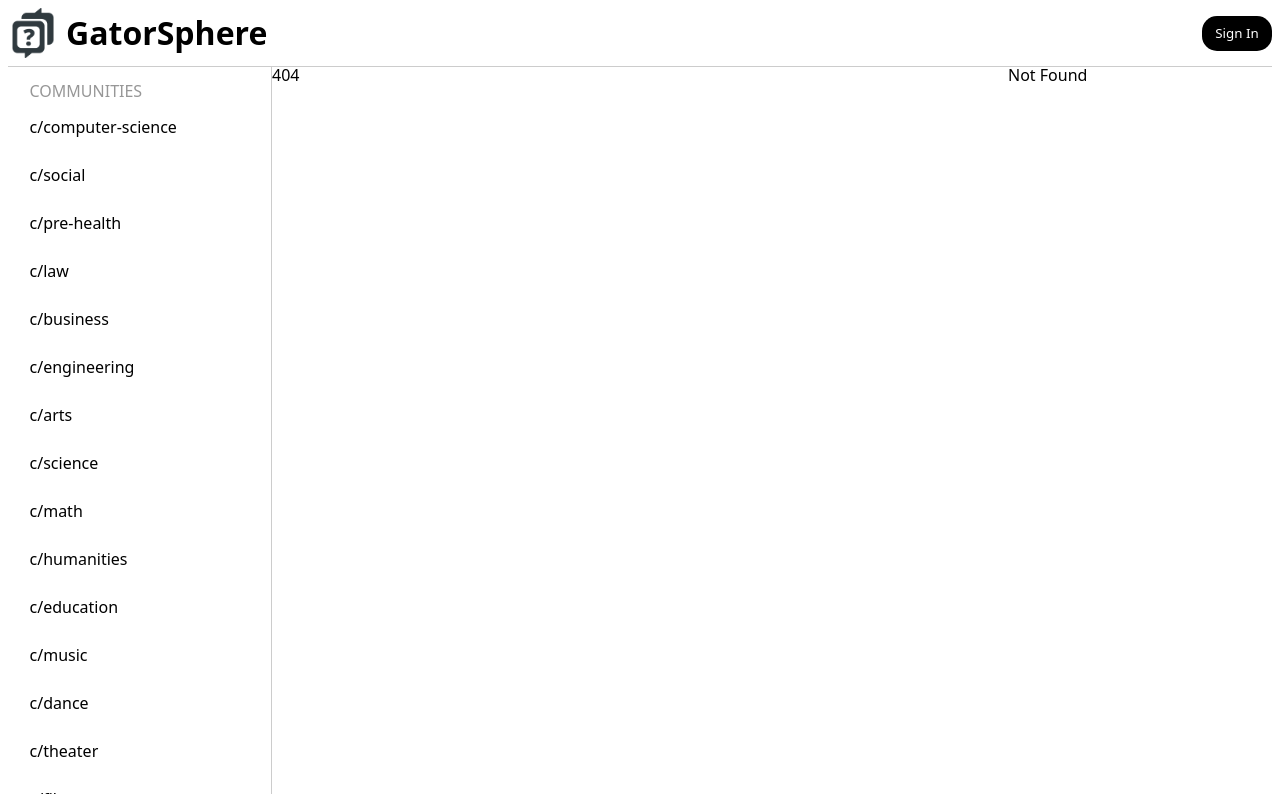
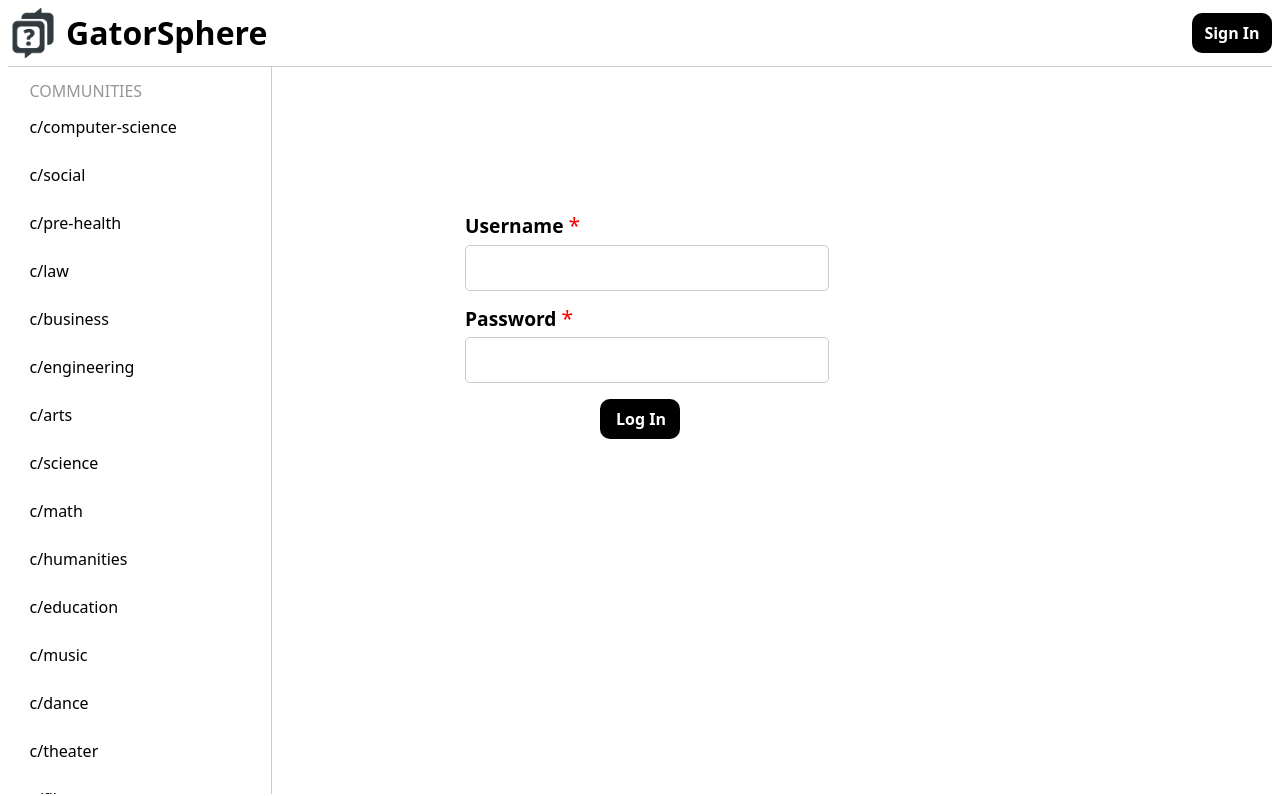
Before and after one commit to matthewdeguzman/gatorsphere-frontend, a SvelteKit app: page /login in a window 1280 px wide. Before the commit this address had no page. Shown: the top 796 px of the page. Built offline with nearby package versions, Linux system fonts and the light colour scheme.

Commit message:
Add sign in page

```diff
--- a/src/lib/components/header.svelte
+++ b/src/lib/components/header.svelte
@@ -1,13 +1,12 @@
-
 <header>
 	<div class="header-box">
 		<img src="/logo.png" alt="GatorSphere logo"/>
 		<h1 class="title">
 			GatorSphere
 		</h1>
-		<button class="signin">
+		<a href="/login" class="signin login-btn">
 			Sign In
-		</button>
+		</a>
 	</div>
 </header>
 
@@ -18,17 +17,10 @@
 	}
 
 	.signin {
-		width: 70px;
-		height: 35px;
 		justify-self: end;
 		border: none;
-		border-radius: 15px;
-		background-color: black;
-		color: white;
-	}
-
-	.signin:hover {
-		background-color: #505050;
+		line-height: 40px;
+		text-align: center;
 	}
 
 	.title {
--- a/src/routes/global.css
+++ b/src/routes/global.css
@@ -28,3 +28,19 @@ body, html {
 .styled-scrollbar {
 	scrollbar-width: thin;
 }
+
+.login-btn {
+	font-size: 1em;
+	border-radius: 10px;
+	background-color: black;
+	color: white;
+	border: none;
+	width: 80px;
+	height: 40px;
+	text-decoration: none;
+	font-weight: 600;
+}
+
+.login-btn:hover {
+	background-color: #505050;
+}
--- /dev/null
+++ b/src/routes/login/+page.svelte
@@ -0,0 +1,67 @@
+
+<form class="login-form">
+	<div class="login-box">
+		<label for="username">Username <p class="req" title="required">*</p></label>
+		<input
+			type="text"
+			id="username"
+		    name="username"
+			required
+	  >
+	</div>
+	<div class="login-box">
+		<label for="password">Password <p class="req" title="required">*</p></label>
+		<input type="text" id="password" name="password" required>
+	</div>
+	<input class="login-btn" type="submit" value="Log In">
+</form>
+
+<style>
+
+	.req {
+		display: inline;
+		color: red;
+		font-size: 1.1em;
+	}
+
+	.login-form {
+		margin: 20%;
+		display: flex;
+		flex-direction: column;
+		align-items: center;
+	}
+
+	.login-box {
+		display: flex;
+		flex-direction: column;
+		margin-bottom: 1em;
+		width: 100%;
+		max-width: 350px;
+	}
+
+	label {
+		font-weight: 600;
+		margin-bottom: 0.5em;
+		font-size: 1.2em;
+	}
+
+	input {
+		width: 100%;
+		height: 2em;
+		border: 1px solid;
+		border-color: var(--border-color);
+		border-radius: 5px;
+		font-size: 1.3em;
+		padding-left: 0.5em;
+	}
+
+	input[type="submit"] {
+		border-radius: 10px;
+		width: 5em;
+		height: 2.5em;
+		border: none;
+		color: white;
+		font-size: 1em
+	}
+
+</style>
```
